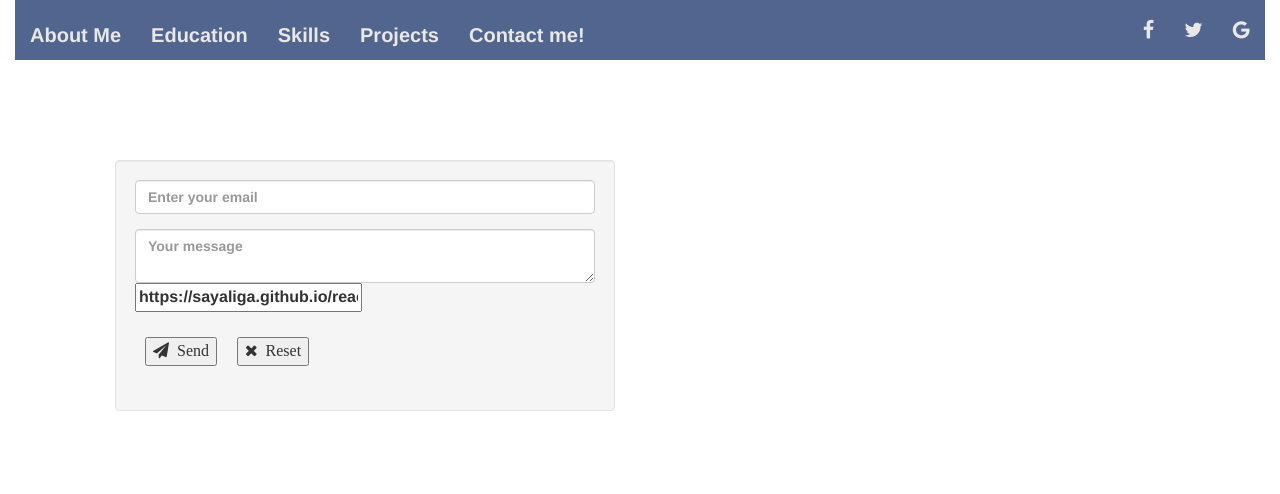
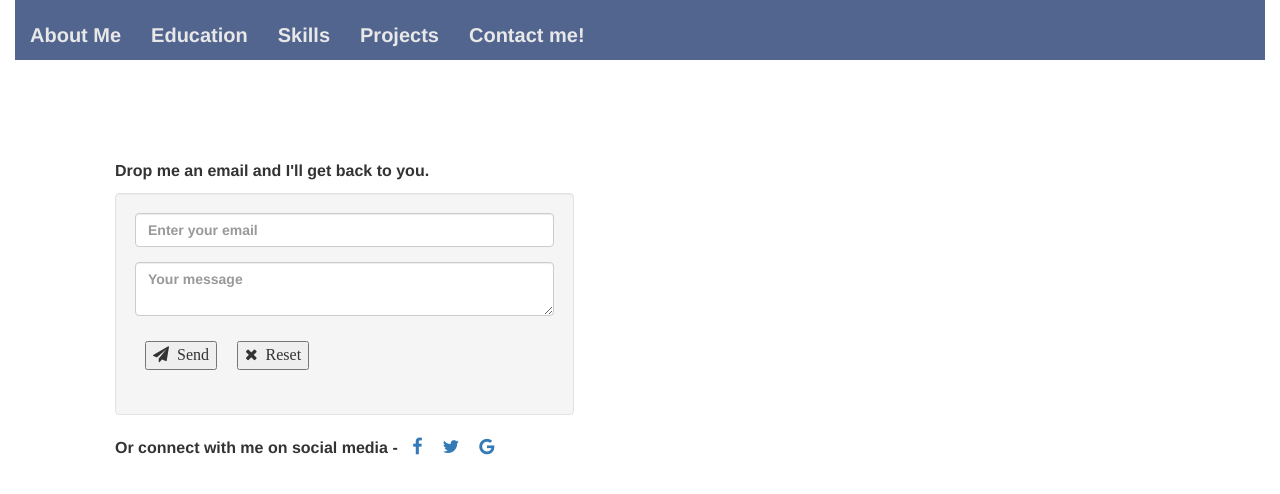
Before and after one commit to sayaliga/resume, a React (Create React App) app: page /contactMe in a window 1280 px wide. Shown: the top 494 px of the page. Built offline with nearby package versions, Linux system fonts and the light colour scheme.

Commit message:
Changed the layout of contact me

```diff
--- a/src/components/contactMe.js
+++ b/src/components/contactMe.js
@@ -1,5 +1,6 @@
 import React from "react";
 import jQuery from "jquery";
+import SocialIcons from './socialIcons.js';
 
 class Form extends React.Component {
     sendEmail() {
@@ -12,13 +13,18 @@ class Form extends React.Component {
     render() {
         return (
             <section className="contactme">
+                <div className="row">
+                    <div className="col-sm-6">
+                        <p>
+                            Drop me an email and I'll get back to you.
+                        </p>
                         <form className="well" action="https://formspree.io/sayali.gaikwad1994@gmail.com" method="POST">
                             <div className="form-group">
                                 <input className="form-control" name="email" type="email" placeholder="Enter your email" required></input>
                             </div>
                             <div className="form-group">
                                 <textarea className="form-control" name="message" placeholder="Your message" required></textarea>
-                        <input type="hidden" type="_next" value="https://sayaliga.github.io/react-resume/thankyou.html"></input>
+                                <input type="hidden" name="_next" value="https://sayaliga.github.io/react-resume/thankyou.html"></input>
                             </div>
                             <div className="form-group">
                                 <button onClick={this.sendEmail}>
@@ -29,6 +35,11 @@ class Form extends React.Component {
                                 </button>
                             </div>
                         </form>
+                        <p>
+                            Or connect with me on social media - <SocialIcons />
+                        </p>
+                    </div>
+                </div>
             </section>
         );
     }
--- a/src/components/navBar.js
+++ b/src/components/navBar.js
@@ -1,14 +1,14 @@
 import React from "react";
-import { BrowserRouter as Router, Route, Link, BrowserRouter } from 'react-router-dom';
+import { BrowserRouter, Route, Link } from 'react-router-dom';
 import AboutMe from './aboutMe';
 import EduQualification from './eduQualification.js';
 import Skills from './skills.js';
 import Projects from './projects.js';
-import SocialIcons from './socialIcons.js';
 import ContactMe from './contactMe.js';
 
 var navBar = () => {
     return (
+        <BrowserRouter>
             <div className="container-fluid">
                 <ul className="nav navbar-nav">
                     <li className="active"><Link to="/">About Me</Link></li>
@@ -16,21 +16,17 @@ var navBar = () => {
                     <li><Link to="/skills">Skills</Link></li>
                     <li><Link to="/projects">Projects</Link></li>
                     <li><Link to="/contactMe">Contact me!</Link></li>
-                <ul className="nav pull-right">
-                    <li>
-                        <SocialIcons />
-                    </li>
-                </ul>
                 </ul>
                 <div className="clear"></div>
-            <BrowserRouter>
+                <div>
                     <Route exact path="/" component={AboutMe} />
                     <Route exact path="/eduqualification" component={EduQualification} />
                     <Route exact path="/skills" component={Skills} />
                     <Route exact path="/projects" component={Projects} />
                     <Route exact path="/contactMe" component={ContactMe} />
+                </div>
+            </div>
         </BrowserRouter>
-        </div>
     )
 }
 
--- a/src/components/socialIcons.js
+++ b/src/components/socialIcons.js
@@ -2,23 +2,17 @@ import React from "react";
 
 let socialIcons = () => {
     return(
-        <ul className="navbar-nav list-inline socialicons">
-            <li>
+        <span className="socialicons">
                 <a href="#">
                     <i className="fa fa-facebook text-center" aria-hidden="true"></i>
                 </a>
-            </li>
-            <li>
                 <a href="#">
                     <i className="fa fa-twitter text-center" aria-hidden="true"></i>
                 </a>
-            </li>
-            <li>
                 <a href="#">
                     <i className="fa fa-google text-center" aria-hidden="true"></i>
                 </a>
-            </li>
-        </ul>
+        </span>
     )
 }
 
--- a/src/css/index.css
+++ b/src/css/index.css
@@ -44,11 +44,11 @@ text {
   clear: both;
 }
 .socialicons a {
-  font-size: 25px;
+  font-size: 18px;
   padding: 10px;
 }
 .contactme form {
-  width: 500px;
+  width: 90%;
 }
 .contactme button {
   margin: 10px;
```
Lines whose indentation alone changed are shown as unchanged.
